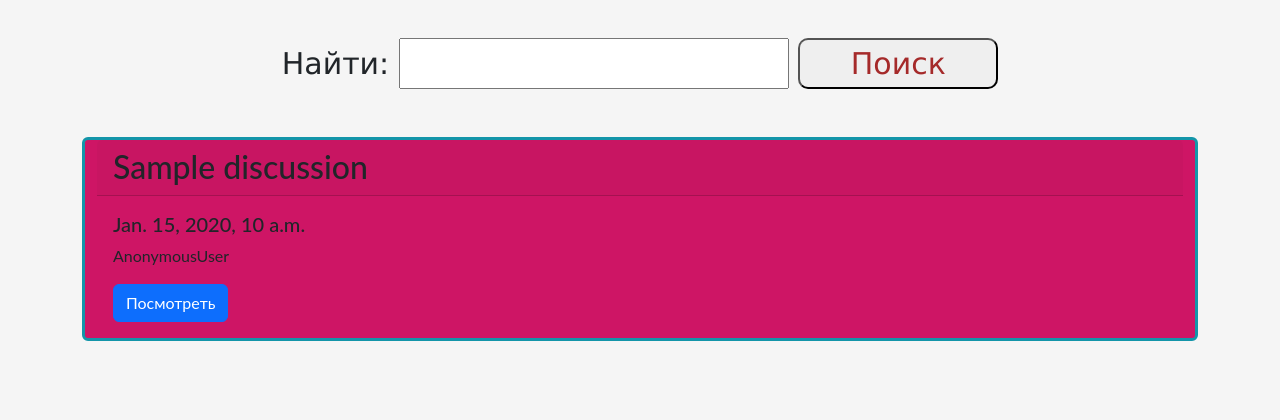
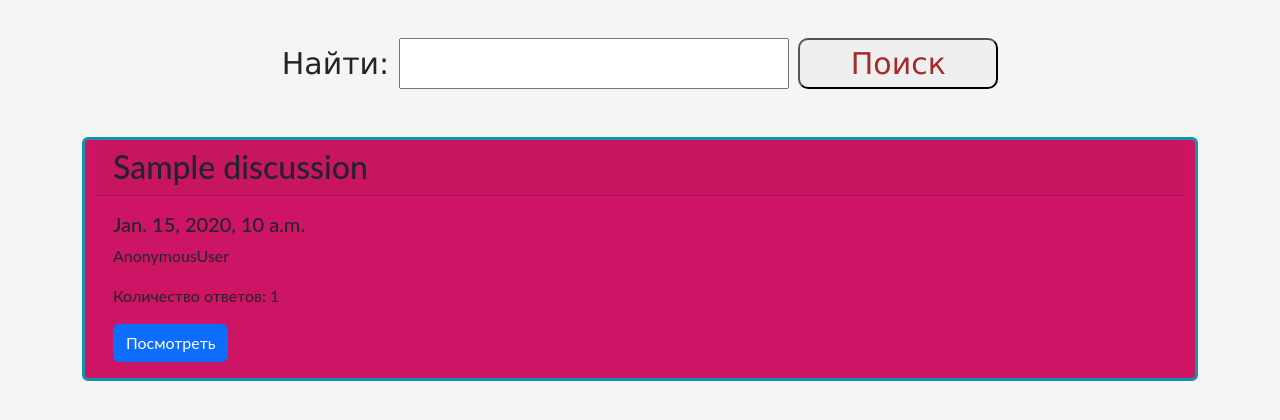
Before and after one commit to PandoraGrims/KKWW-8, a Django app: page / in a window 1280 px wide. Shown: the part 288-708 px from the top of the page. Run offline with Django 4.2, Linux system fonts and the light colour scheme; tables that the repository leaves empty hold one stand-in row (values such as "Sample post").

Commit message:
добавил счетчик ответов

```diff
--- a/forum/web_forum/templates/discus/discus_list.html
+++ b/forum/web_forum/templates/discus/discus_list.html
@@ -25,6 +25,7 @@
                         <div class="card-body">
                             <h5 class="card-title">{{ discus.created_at }}</h5>
                             <p class="card-text">{{ user }}</p>
+                            <p>Количество ответов: {{ discus.answers.all|length }}</p>
                             <a href="{% url "web_forum:discus_detail_view" discus.pk %}" class="btn btn-primary">Посмотреть</a>
                         </div>
                     </div>
```
